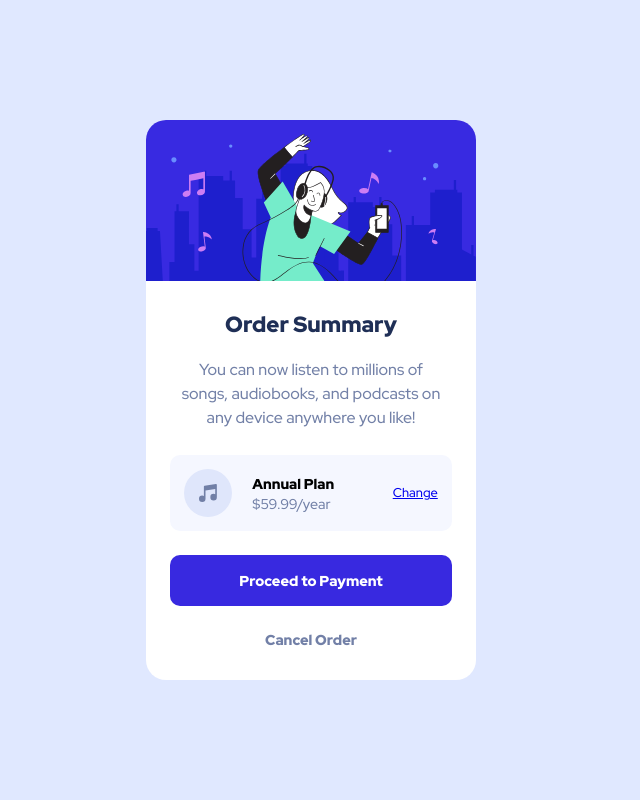
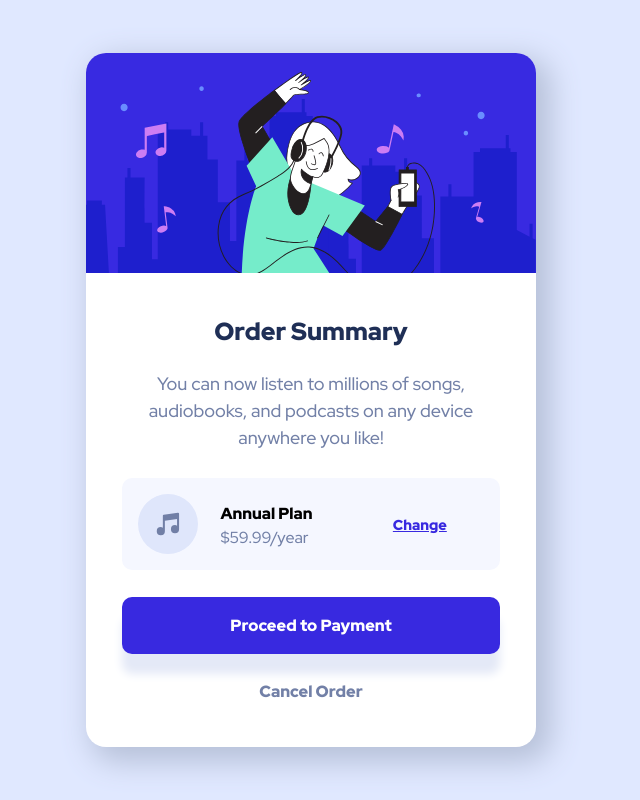
Before and after one commit to viraj308/Order-Summary-Component, a plain HTML site: page index.html in a window 1280 px wide. Shown: the whole page, without its empty margins (329-969 px from the left). Drawn offline with Linux system fonts and the light colour scheme.

Commit message:
added media query

```diff
--- a/style.css
+++ b/style.css
@@ -34,6 +34,7 @@ body {
     width: 330px;
     border-radius: 20px;
     overflow: hidden;
+    box-shadow: 10px 10px 30px 5px hsl(222, 31%, 78%);
 }
 
 .main_info {
@@ -116,3 +117,33 @@ button {
     width: 100%;
     border: none;
 }
+.payment {
+    box-shadow: 0px 20px 10px hsl(223, 53%, 93%);
+}
+.payment:hover {
+    background-color: hsl(245, 100%, 76%);
+}
+.change {
+    color: var(--bright-blue);
+    font-weight: 900;
+}
+.change:hover {
+    text-decoration: none;
+}
+@media (min-width: 376px) {
+    .container {
+        width: 88%;
+        max-width: 450px;
+    }
+    html {
+        font: 16.5px;
+    }
+}
+@media (min-width: 400px) {
+    html {
+        font-size: 18px;
+    }
+    .main {
+        padding: 2rem;
+    }
+}
```
